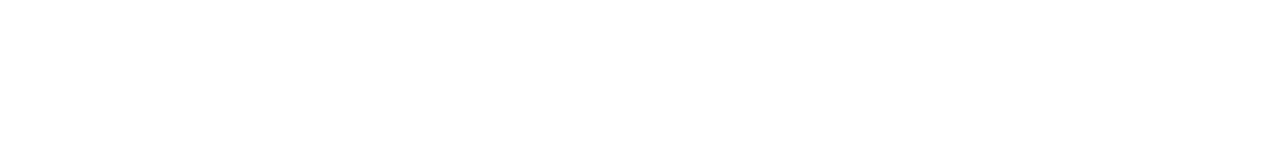
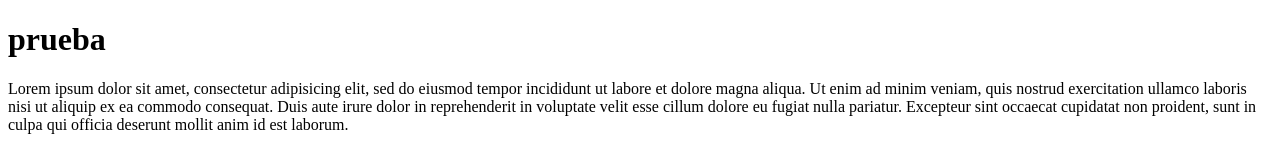
Before and after one commit to fabo57/miprimero, a plain HTML site: page index.html in a window 1280 px wide. Drawn offline with Linux system fonts and the light colour scheme.

Commit message:
agregue codigo

```diff
--- a/index.html
+++ b/index.html
@@ -5,6 +5,12 @@
 			<title>hola git</title>
 		</head>
 		<body>
-
+			<h1>prueba</h2>
+			Lorem ipsum dolor sit amet, consectetur adipisicing elit, sed do eiusmod
+			tempor incididunt ut labore et dolore magna aliqua. Ut enim ad minim veniam,
+			quis nostrud exercitation ullamco laboris nisi ut aliquip ex ea commodo
+			consequat. Duis aute irure dolor in reprehenderit in voluptate velit esse
+			cillum dolore eu fugiat nulla pariatur. Excepteur sint occaecat cupidatat non
+			proident, sunt in culpa qui officia deserunt mollit anim id est laborum.
 		</body>
 </html>
```
